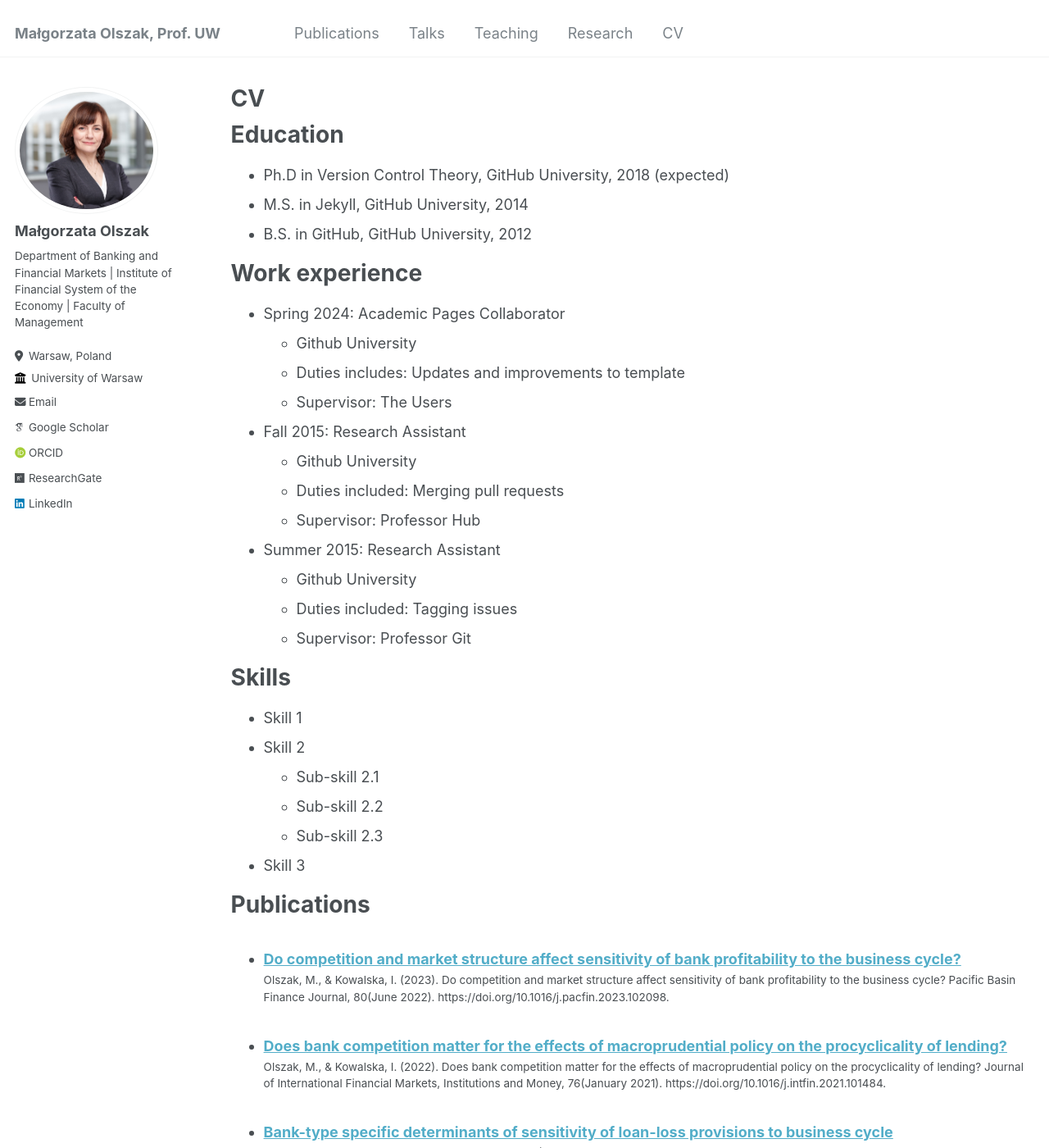
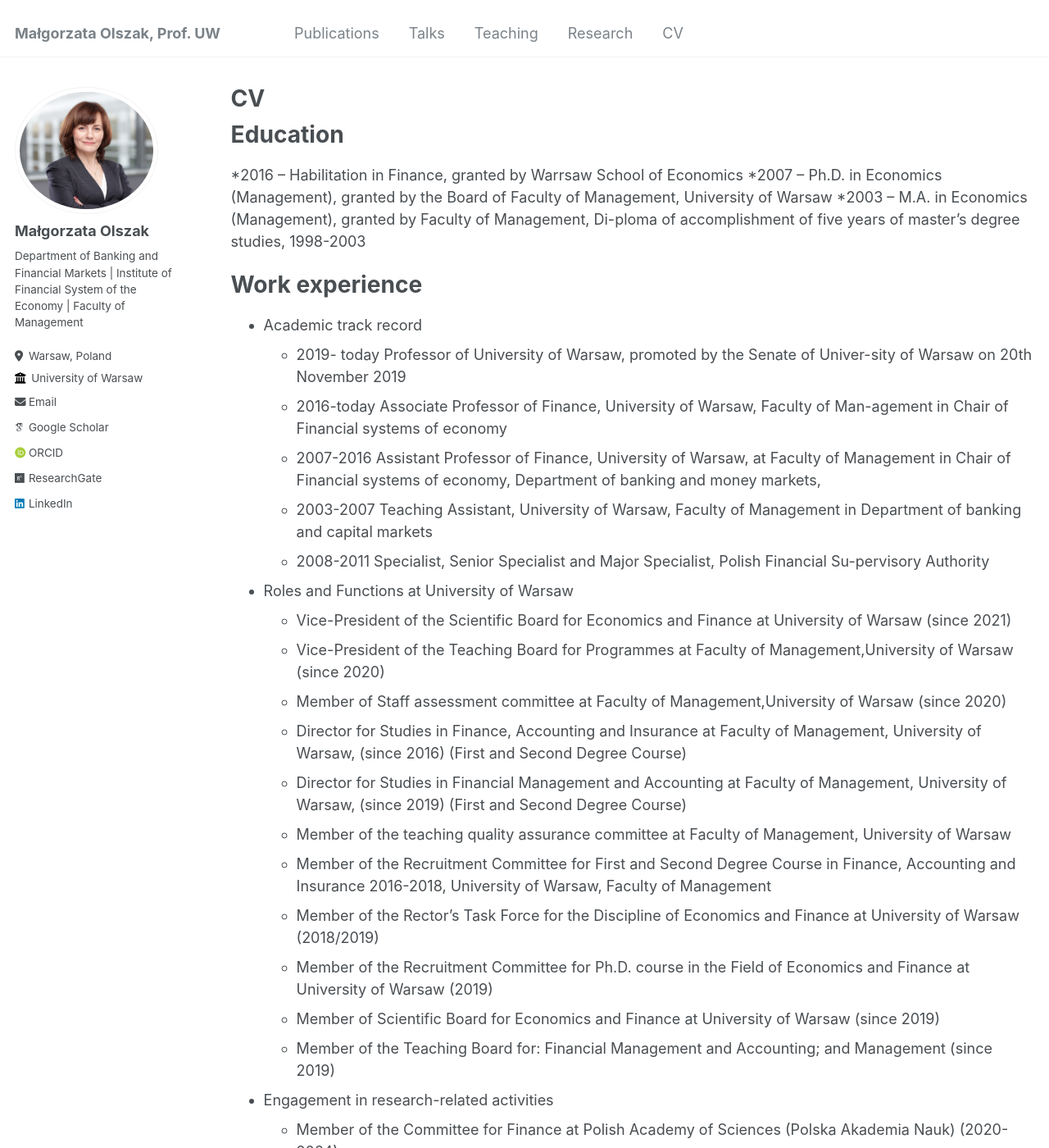
Before and after one commit to ma-olszak/ma-olszak.github.io, a Jekyll site: the page built from _pages/cv.md, in a window 1280 px wide and 1400 px high. Shown: the whole window at 82% size. Built offline with Jekyll 4.4.1, drawn with Linux system fonts in a browser that asks for light colours; some web fonts are replaced; some of the changed text lies outside the part shown.

Commit message:
Update cv.md

```diff
--- a/_pages/cv.md
+++ b/_pages/cv.md
@@ -11,26 +11,47 @@ redirect_from:
 
 Education
 ======
-* Ph.D in Version Control Theory, GitHub University, 2018 (expected)
-* M.S. in Jekyll, GitHub University, 2014
-* B.S. in GitHub, GitHub University, 2012
+*2016 – Habilitation in Finance, granted by Warrsaw School of Economics
+*2007 – Ph.D. in Economics (Management), granted by the Board of Faculty of Management, University of Warsaw
+*2003 – M.A. in Economics (Management), granted by Faculty of Management, Di-ploma of accomplishment of five years of master’s degree studies, 1998-2003
+
 
 Work experience
 ======
-* Spring 2024: Academic Pages Collaborator
-  * Github University
-  * Duties includes: Updates and improvements to template
-  * Supervisor: The Users
+* Academic track record
+  * 2019- today Professor of University of Warsaw, promoted by the Senate of Univer-sity of Warsaw on 20th November 2019
+  * 2016-today Associate Professor of Finance, University of Warsaw, Faculty of Man-agement in Chair of Financial systems of economy
+  * 2007-2016 Assistant Professor of Finance, University of Warsaw, at Faculty of Management in Chair of Financial systems of economy, Department of banking and money markets,
+  * 2003-2007 Teaching Assistant, University of Warsaw, Faculty of Management in Department of banking and capital markets
+  * 2008-2011 Specialist, Senior Specialist and Major  Specialist, Polish Financial Su-pervisory Authority
 
-* Fall 2015: Research Assistant
-  * Github University
-  * Duties included: Merging pull requests
-  * Supervisor: Professor Hub
 
-* Summer 2015: Research Assistant
-  * Github University
-  * Duties included: Tagging issues
-  * Supervisor: Professor Git
+* Roles and Functions at University of Warsaw
+  * Vice-President of the Scientific Board for Economics and Finance at University of Warsaw (since 2021)
+  * Vice-President of the Teaching Board for Programmes at Faculty of Management,University of Warsaw (since 2020)
+  * Member of Staff assessment committee at Faculty of Management,University of Warsaw (since 2020)
+  * Director for Studies in Finance, Accounting and Insurance at Faculty of Management, University of Warsaw,  (since 2016) (First and Second Degree Course)
+  * Director for Studies in Financial Management and Accounting at Faculty of Management, University of Warsaw,  (since 2019) (First and Second Degree Course)
+  * Member of the teaching quality assurance committee at Faculty of Management, University of Warsaw
+  * Member of the Recruitment Committee for First and Second Degree Course in Finance, Accounting and Insurance 2016-2018, University of Warsaw, Faculty of Management
+  * Member of  the Rector’s Task Force for the Discipline of Economics and Finance at University of Warsaw (2018/2019)
+  * Member of the Recruitment Committee for Ph.D. course in the Field of Economics and Finance at University of Warsaw  (2019)
+  * Member of Scientific Board for Economics and Finance at University of Warsaw (since 2019)
+  * Member of the Teaching Board for: Financial Management and Accounting; and Management (since 2019)
+
+
+* Engagement in research-related activities
+  * Member of the Committee for Finance at Polish Academy of Sciences (Polska Akademia Nauk) (2020-2024)
+  * Editor-in-Chief of Journal of Banking and Financial Economics
+  * Editor-in-Chief of Faculty of Management Working Paper Series
+  * Referee for peer-reviewed journals including inter alia: European Accounting Review; Bulletin of Economic Research; Eurasian Business Review; Economic Notes; International Review of Economics and Finance; The Baltic Journal of Economics; Journal of Money, Banking and Credit; Emerging Markets Finance and Trade; The Social Science Journal; European Journal of Finance; International Journal of Financial Studies [...]
+  * Referee for Ph.D. theses
+  * Referee for books
+  * Member of Ph.D. committees
+  * Member of habilitation committees
+  * Expert for the assessment of research projects submitted to National Science Centre (NCN), Poland, 2013, 2015, 2017 and 2019 (Competitions: Sonata, Miniatura, Preludium, Opus)
+  * Expert in committee responsible for evaluation of quality of research at universities in Poland in the fields of: finance and economics; and management and quality, nominated by Ministry of Education and Science (2022)
+  * Referee of manuscripts submitted to International Conference on Finance (INFINITI)
 
 Skills
 ======
```
